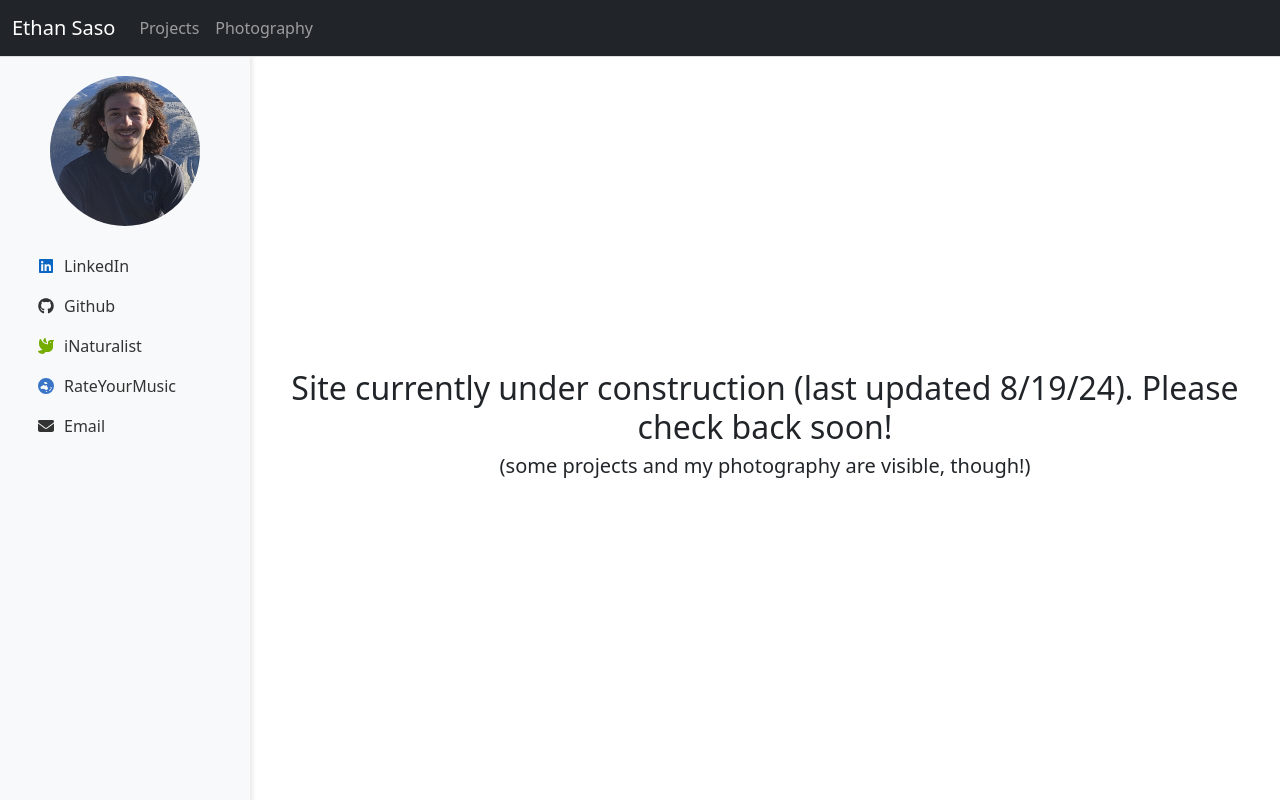
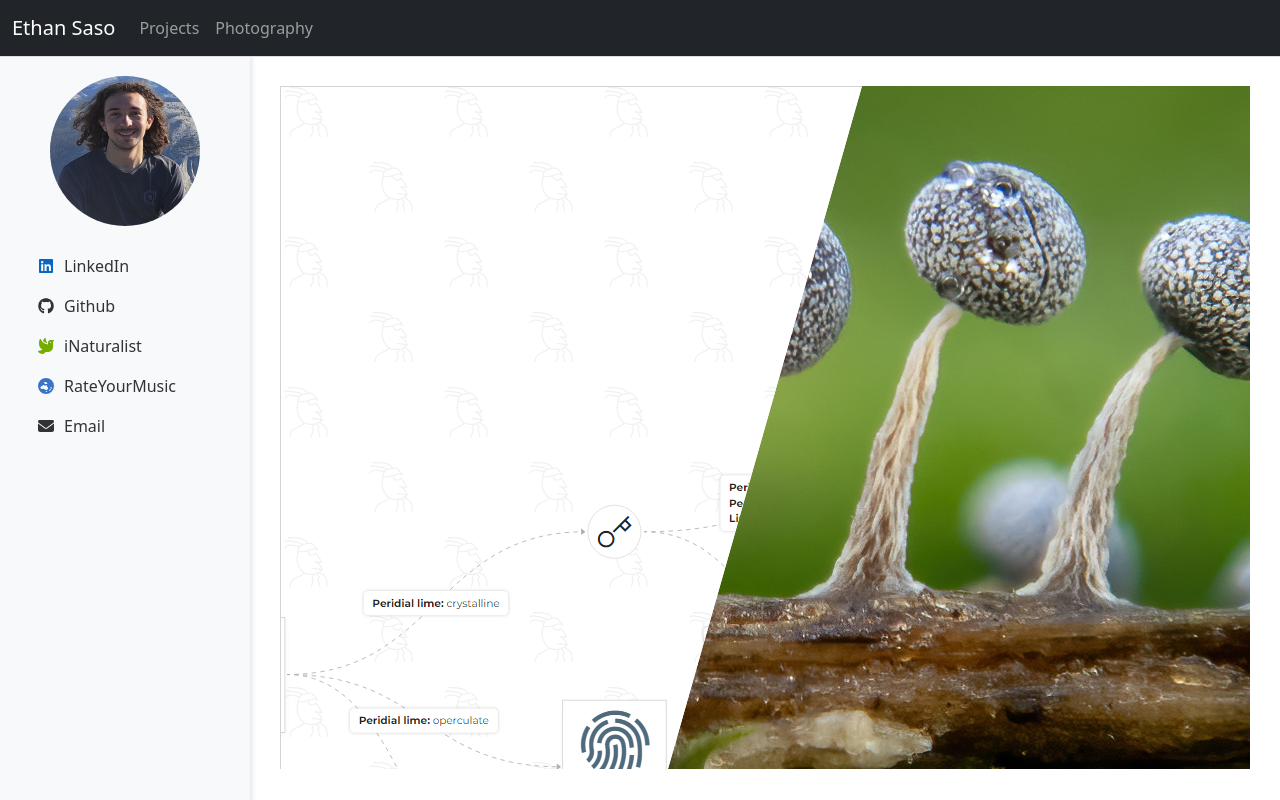
Before and after one commit to ethansaso/ethansaso.github.io, a React (Create React App) app: page /landing in a window 1280 px wide. Before the commit this address led to /. Built offline with nearby package versions, Linux system fonts and the light colour scheme.

Commit message:
Added landing page with diagonal expanding photos

```diff
--- a/src/App.js
+++ b/src/App.js
@@ -3,6 +3,7 @@ import { useEffect } from 'react';
 import Navigation from './components/layout/Navigation.js';
 import Sidebar from './components/layout/Sidebar.js';
 import Home from './components/pages/Home.js';
+import Landing from './components/pages/Landing.js';
 import Photos from './components/pages/Photos.js';
 import Projects from './components/pages/Projects.js';
 import Contact from './components/pages/Contact.js';
@@ -26,6 +27,7 @@ function App() {
       <div className="content">
         <Routes>
           <Route exact path="/" element={<Home />} />
+          <Route path="/landing" element={<Landing />} />
           <Route path="/projects" element={<Projects />} />
           <Route path="/photos" element={<Photos />} />
           <Route path="/contact" element={<Contact />} />
--- a/src/assets/css/_pages.scss
+++ b/src/assets/css/_pages.scss
@@ -1,2 +1,3 @@
 @use 'pages/photography';
 @use 'pages/projects';
+@use 'pages/landing';
--- /dev/null
+++ b/src/assets/css/pages/_landing.scss
@@ -0,0 +1,43 @@
+.landing {
+    position: relative;
+    width: 100%;
+}
+
+.projects-diag, .photos-diag {
+    position: absolute;
+    height: 100%;
+    width: 100%;
+    transition: clip-path 0.5s ease-out; /* Apply transition to clip-path */
+}
+
+.projects-diag {
+    left: 0;
+    top: 0;
+    z-index: 2;
+    -webkit-clip-path: polygon(0% 0%, 60% 0%, 40% 100%, 0% 100%);
+    clip-path: polygon(0% 0%, 60% 0%, 40% 100%, 0% 100%);
+
+    &:hover {
+        -webkit-clip-path: polygon(0% 0%, 90% 0%, 70% 100%, 0% 100%);
+        clip-path: polygon(0% 0%, 90% 0%, 70% 100%, 0% 100%);
+    }
+}
+
+/* Shrink projects-diag when photos-diag is hovered */
+.photos-diag:hover ~ .projects-diag {
+    -webkit-clip-path: polygon(0% 0%, 30% 0%, 10% 100%, 0% 100%);
+    clip-path: polygon(0% 0%, 30% 0%, 10% 100%, 0% 100%);
+}
+
+.photos-diag {
+    right: 0;
+    top: 0;
+    background-position: bottom center;
+    -webkit-clip-path: polygon(60% 0%, 100% 0%, 100% 100%, 40% 100%);
+    clip-path: polygon(60% 0%, 100% 0%, 100% 100%, 40% 100%);
+
+    &:hover {
+        -webkit-clip-path: polygon(30% 0%, 100% 0%, 100% 100%, 10% 100%);
+        clip-path: polygon(30% 0%, 100% 0%, 100% 100%, 10% 100%);
+    }
+}
--- /dev/null
+++ b/src/components/pages/Landing.js
@@ -0,0 +1,14 @@
+import ProjectsBanner from "../../assets/img/projects-banner.png"
+import PhotosBanner from "../../assets/img/photos-banner.jpg"
+
+function Home() {
+    return (
+        <div className="landing" style={{display: 'flex', flexDirection: 'column', alignItems: 'center', justifyContent: 'center', height: '100%'}}>
+
+            <div className="photos-diag" style={{backgroundImage: `URL(${PhotosBanner})`}}/>
+            <div className="projects-diag" style={{backgroundImage: `URL(${ProjectsBanner})`}}/>
+        </div>
+    );
+}
+
+export default Home;
```
Also changed, not shown: src/assets/img/photos-banner.jpg (added), src/assets/img/projects-banner.png (added).
